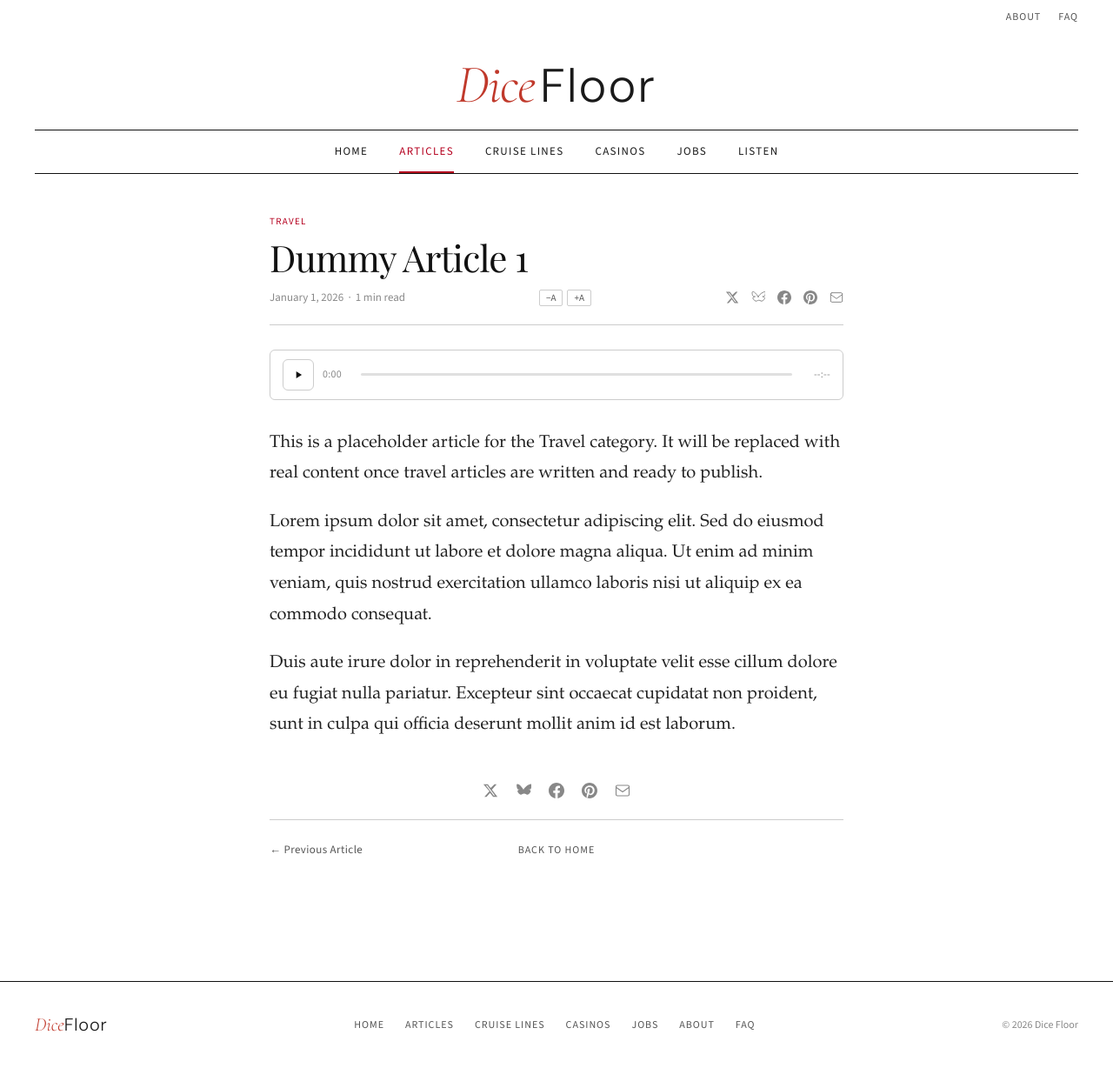
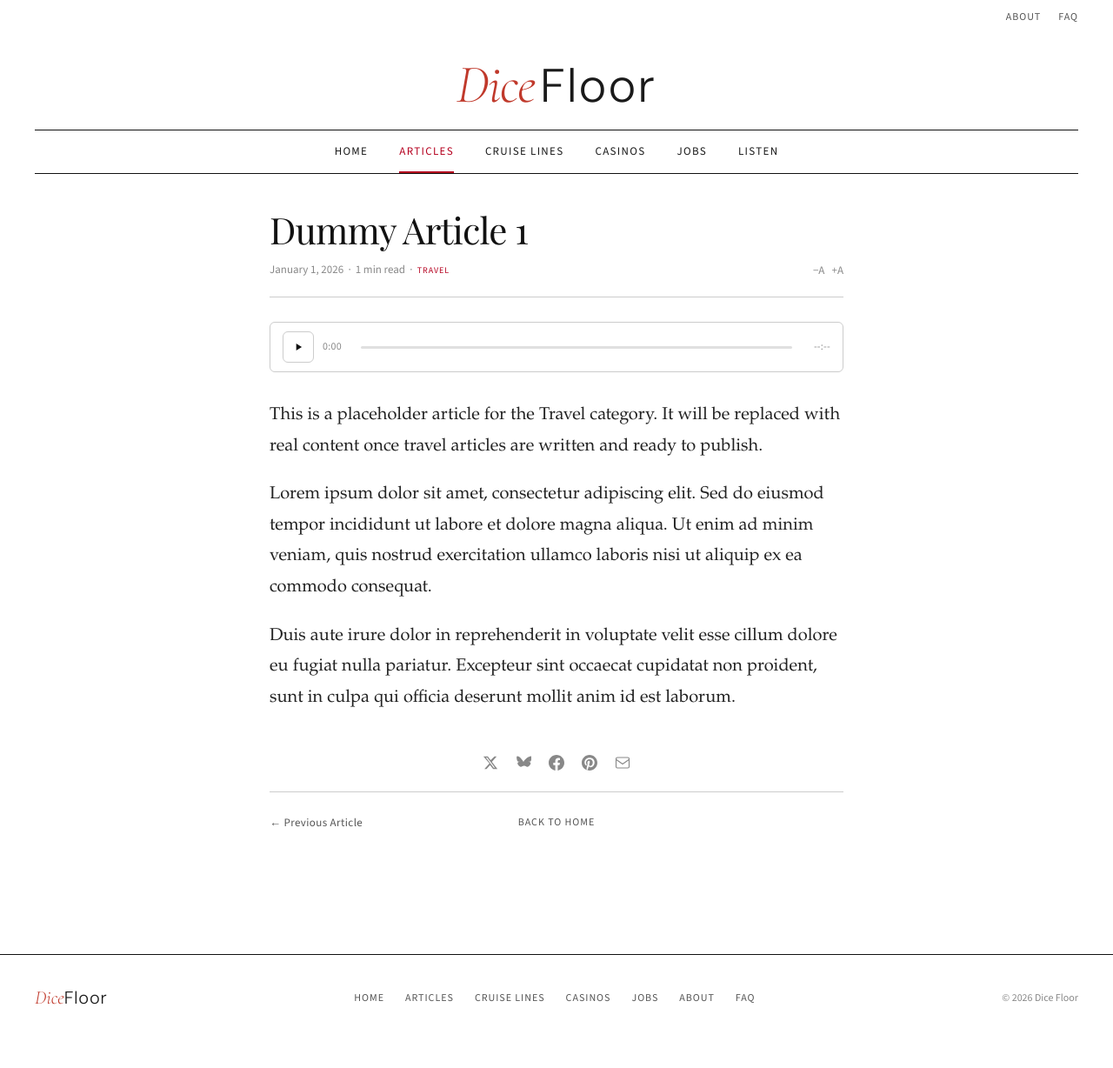
Before and after one commit to dice-floor/dicefloor, a Jekyll site: the page built from _posts/2026-01-01-dummy-article-1.md, in a window 1280 px wide. Shown: the whole page at 87% size. Built offline with Jekyll 4.4.1, drawn with Linux system fonts in a browser that asks for light colours; some web fonts are replaced; after the commit the page ends 1197 px from its top, so only the background shows below that.

Commit message:
Article page meta redesign, remove all row separators
- Remove category tag above headline; add inline after read time in meta bar
- Remove share icons from top meta bar
- Move −A/+A to right side of meta bar; strip button shape (plain text)
- Remove border-bottom from .row-four-cols (front page row separator gone)
- Remove border-top from .articles-row--second (articles page separator gone)

Co-Authored-By: Claude Sonnet 4.6 <noreply@anthropic.com>

```diff
--- a/_layouts/article.html
+++ b/_layouts/article.html
@@ -7,7 +7,6 @@ layout: default
 <div class="content">
     <article class="article-page">
 
-        <span class="tag">{{ page.category | split: "," | first | strip }}</span>
         <h1 class="article-page-headline">{{ page.title }}</h1>
 
         <p class="article-page-meta">
@@ -15,28 +14,11 @@ layout: default
                 {% assign words = content | number_of_words %}
                 {% assign read_time = words | divided_by: 200 %}
                 {% if read_time < 1 %}{% assign read_time = 1 %}{% endif %}
-                {{ page.date | date: "%B %-d, %Y" }}&nbsp;&nbsp;·&nbsp;&nbsp;{{ read_time }} min read
+                {{ page.date | date: "%B %-d, %Y" }}&nbsp;&nbsp;·&nbsp;&nbsp;{{ read_time }} min read&nbsp;&nbsp;·&nbsp;&nbsp;<span class="article-category">{{ page.category | split: "," | first | strip }}</span>
             </span>
             <span class="font-size-controls" aria-label="Adjust text size">
                 <button class="font-size-btn" id="font-decrease" aria-label="Decrease font size">−A</button>
                 <button class="font-size-btn" id="font-increase" aria-label="Increase font size">+A</button>
-            </span>
-            <span class="article-share">
-                <a href="https://twitter.com/intent/tweet?url={{ share_url }}&text={{ share_title }}" target="_blank" rel="noopener" aria-label="Share on X">
-                    <svg viewBox="0 0 24 24" fill="currentColor"><path d="M18.244 2.25h3.308l-7.227 8.26 8.502 11.24H16.17l-4.714-6.231-5.401 6.231H2.746l7.73-8.835L1.254 2.25H8.08l4.253 5.622 5.91-5.622zm-1.161 17.52h1.833L7.084 4.126H5.117z"/></svg>
-                </a>
-                <a href="https://bsky.app/intent/compose?text={{ share_title }}%20{{ share_url }}" target="_blank" rel="noopener" aria-label="Share on Bluesky">
-                    <svg viewBox="0 0 24 24" fill="none" stroke="currentColor" stroke-width="1.5" stroke-linecap="round" stroke-linejoin="round"><path d="M12 11c-1.2-2.4-4.2-6.3-6.9-8.1C3.5 1.7 1.5 1.4 1.5 4.1c0 .5.5 4.5 1.1 5.1 1.1 1.3 2.6 1.5 4.1 1.3-3 .5-5.6 1.8-2.2 5.6.3.4.6.7 1 1.1 3.2 2.8 5.2-.5 7.2-.3.1 0 .2.1.3.1.1 0 .2 0 .3-.1 2-.3 4 3.1 7.2.3.4-.4.7-.7 1-1.1 3.3-3.8.8-5.1-2.2-5.6 1.5.2 3 0 4.1-1.3.6-.6 1.1-4.6 1.1-5.1 0-2.7-2-2.4-3.6-1.1C16.2 4.7 13.2 8.6 12 11z"/></svg>
-                </a>
-                <a href="https://www.facebook.com/sharer/sharer.php?u={{ share_url }}" target="_blank" rel="noopener" aria-label="Share on Facebook">
-                    <svg viewBox="0 0 24 24" fill="currentColor"><path d="M24 12.073c0-6.627-5.373-12-12-12s-12 5.373-12 12c0 5.99 4.388 10.954 10.125 11.854v-8.385H7.078v-3.47h3.047V9.43c0-3.007 1.792-4.669 4.533-4.669 1.312 0 2.686.235 2.686.235v2.953H15.83c-1.491 0-1.956.925-1.956 1.874v2.25h3.328l-.532 3.47h-2.796v8.385C19.612 23.027 24 18.062 24 12.073z"/></svg>
-                </a>
-                <a href="https://pinterest.com/pin/create/button/?url={{ share_url }}&description={{ share_title }}" target="_blank" rel="noopener" aria-label="Share on Pinterest">
-                    <svg viewBox="0 0 24 24" fill="currentColor"><path d="M12 0C5.373 0 0 5.373 0 12c0 5.084 3.163 9.426 7.627 11.174-.105-.949-.2-2.405.042-3.441.218-.937 1.407-5.965 1.407-5.965s-.359-.719-.359-1.782c0-1.668.967-2.914 2.171-2.914 1.023 0 1.518.769 1.518 1.69 0 1.029-.655 2.568-.994 3.995-.283 1.194.599 2.169 1.777 2.169 2.133 0 3.772-2.249 3.772-5.495 0-2.873-2.064-4.882-5.012-4.882-3.414 0-5.418 2.561-5.418 5.207 0 1.031.397 2.138.893 2.738a.36.36 0 0 1 .083.345l-.333 1.36c-.053.22-.174.267-.402.161-1.499-.698-2.436-2.889-2.436-4.649 0-3.785 2.75-7.262 7.929-7.262 4.163 0 7.398 2.967 7.398 6.931 0 4.136-2.607 7.464-6.227 7.464-1.216 0-2.359-.632-2.75-1.378l-.748 2.853c-.271 1.043-1.002 2.35-1.492 3.146C9.57 23.812 10.763 24 12 24c6.627 0 12-5.373 12-12S18.627 0 12 0z"/></svg>
-                </a>
-                <a href="mailto:?subject={{ share_title }}&body={{ share_url }}" aria-label="Share by Email">
-                    <svg viewBox="0 0 24 24" fill="none" stroke="currentColor" stroke-width="1.5" stroke-linecap="round" stroke-linejoin="round"><rect x="2" y="4" width="20" height="16" rx="2"/><path d="M2 7l10 7 10-7"/></svg>
-                </a>
             </span>
         </p>
 
--- a/assets/css/main.css
+++ b/assets/css/main.css
@@ -241,15 +241,14 @@ footer {
     font-size: 13px; color: var(--light); margin-bottom: 20px;
     display: flex; align-items: center; justify-content: space-between;
 }
-.font-size-controls { display: flex; align-items: center; gap: 5px; }
+.font-size-controls { display: flex; align-items: center; gap: 8px; }
 .font-size-btn {
-    background: none; border: 1px solid var(--rule);
-    padding: 3px 7px; cursor: pointer; border-radius: 2px;
+    background: none; border: none; padding: 0; cursor: pointer;
     font-family: 'Source Sans 3', sans-serif;
-    font-size: 11px; font-weight: 500; color: var(--mid);
-    line-height: 1; transition: color 0.15s, border-color 0.15s;
+    font-size: 13px; font-weight: 400; color: var(--light);
+    line-height: 1; transition: color 0.15s;
 }
-.font-size-btn:hover { color: var(--black); border-color: var(--mid); }
+.font-size-btn:hover { color: var(--black); }
 
 .article-share {
     display: flex; align-items: center; gap: 14px;
@@ -379,7 +378,7 @@ footer {
     gap: 0; padding: 0 0 60px;
 }
 .articles-row--second {
-    padding-top: 48px; border-top: 1px solid var(--rule);
+    padding-top: 48px;
 }
 .articles-col {
     padding: 0 36px;
@@ -789,7 +788,7 @@ footer {
 /* ─── ROW 2 — FOUR COLUMNS ────────────────────────────────────── */
 .row-four-cols {
     display: grid; grid-template-columns: repeat(4, 1fr);
-    gap: 28px; padding: 28px 0 32px; border-bottom: 1px solid var(--rule);
+    gap: 28px; padding: 28px 0 32px;
 }
 .row-four-cols .article-headline { font-size: 20px; }
 .row-four-cols .article-dek { font-size: 16px; }
```
